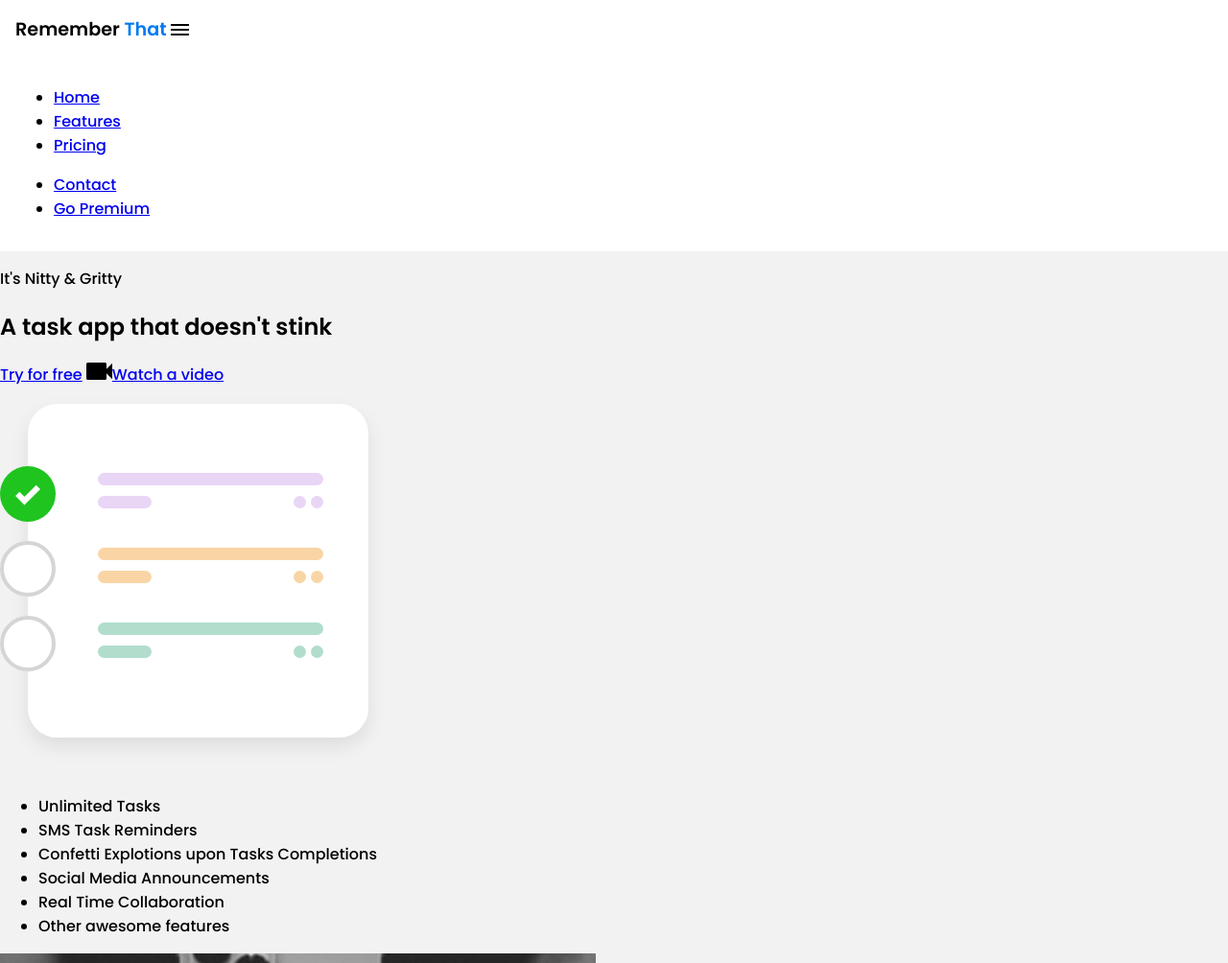
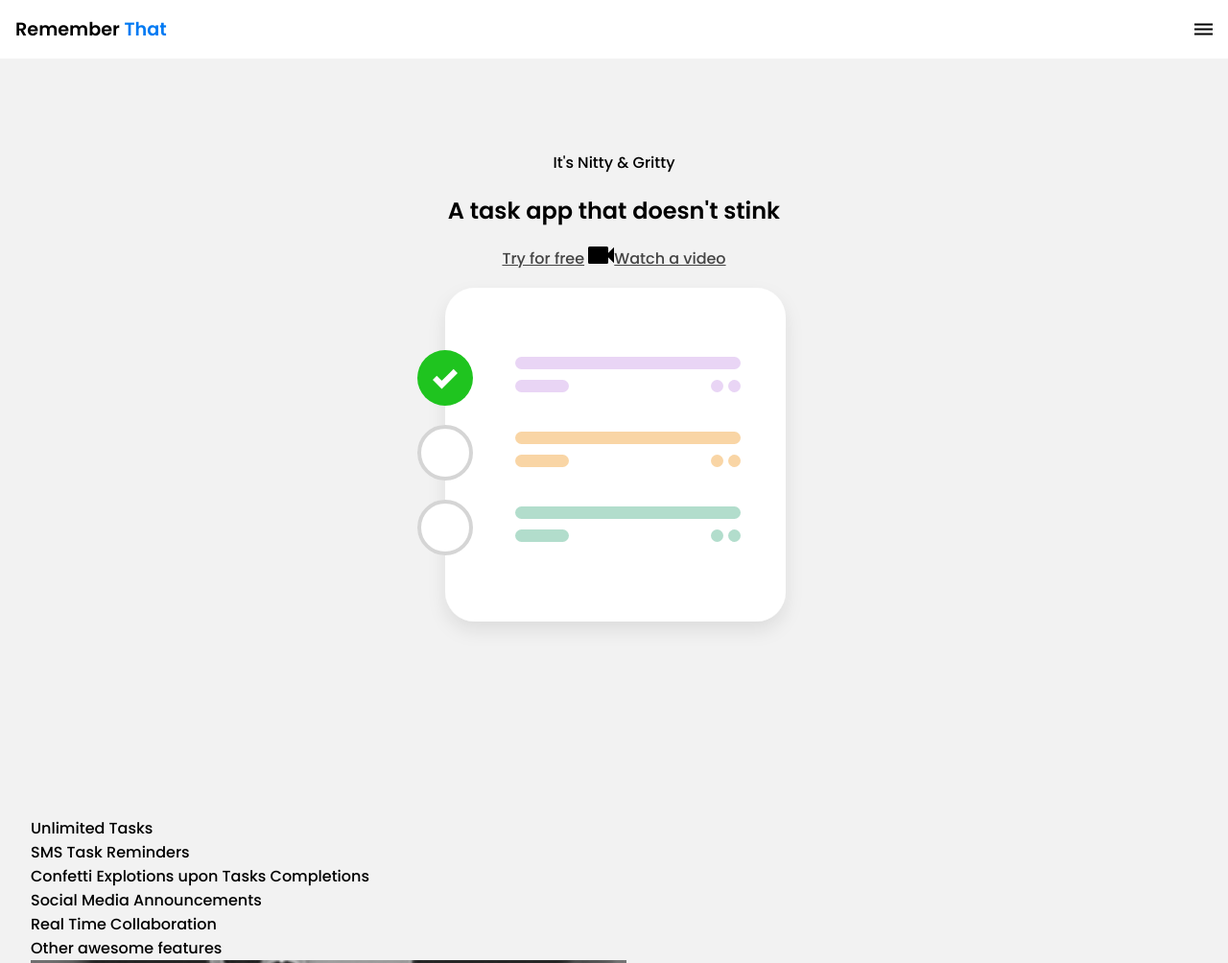
Before and after one commit to c4chris124/landingProyect, a plain HTML site: page index.html in a window 1280 px wide. Shown: the top 1004 px of the page at 96% size. Drawn offline with Linux system fonts and the light colour scheme.

Commit message:
Still working on nav

```diff
--- a/css/main.scss
+++ b/css/main.scss
@@ -23,6 +23,32 @@ body{
             color: var(--primary-color);
         }
     }
+    nav{
+        display: none;
+    }
+    .container {
+        display: flex;
+        place-content: space-between;
+    }
+    .mobile-menu{
+        cursor: pointer;
+    }
+}
 
+a {
+    color: #444444;
+}
 
+ul{
+    list-style-type: none;
+    margin: 0;
+    padding: 0;
 }
+
+section{
+    padding: 5em 2em;
+}
+
+.hero{
+    text-align: center;
+}
```
Also changed, not shown: css/main.css, 1 other file.
